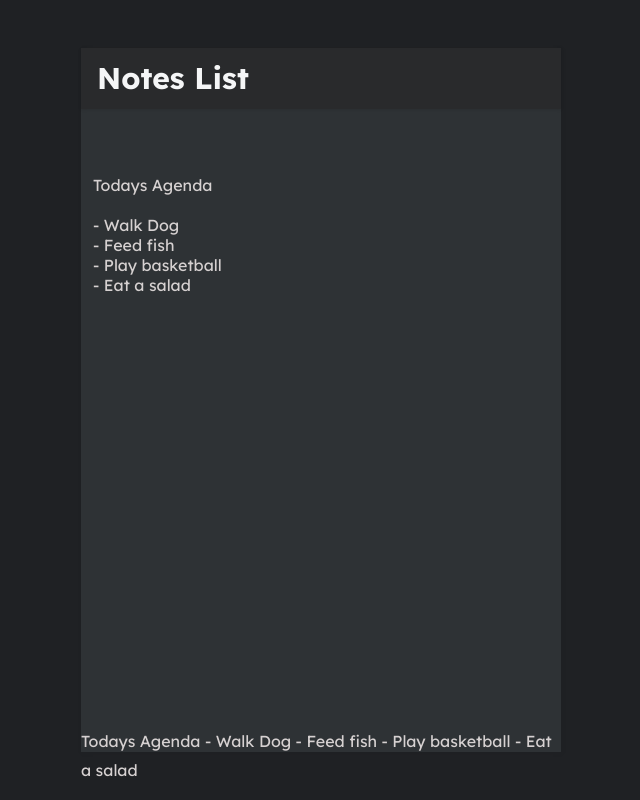
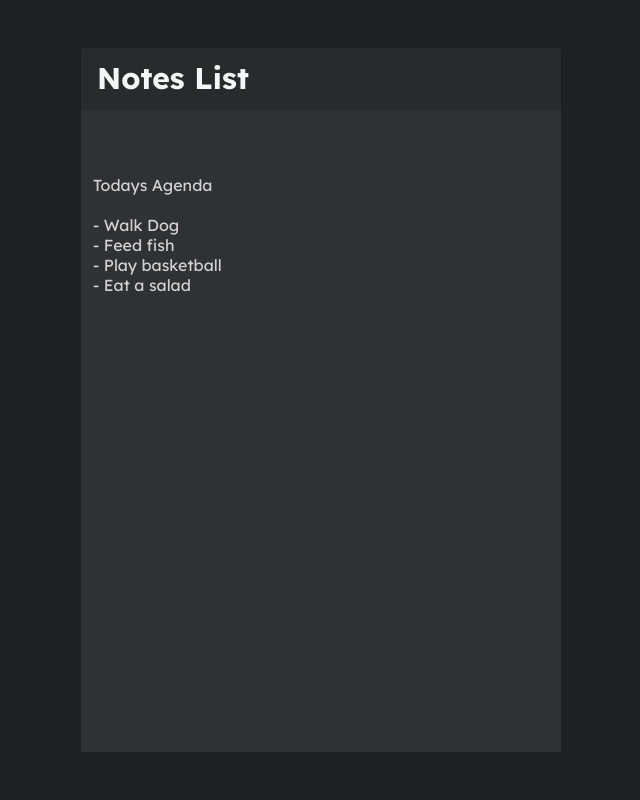
Before and after one commit to Sch-Steve/mynotes, a React (Create React App) app: page /note/1 in a window 1280 px wide. Shown: the whole page, without its empty margins (319-959 px from the left). Built offline with nearby package versions, Linux system fonts and the light colour scheme; some icons are missing.

Commit message:
Remved redundant notes text in NotePage.js

```diff
--- a/src/pages/NotePage.js
+++ b/src/pages/NotePage.js
@@ -21,7 +21,6 @@ function NotePage() {
         </div>
 
         <textarea value={note?.body}></textarea>
-      <p>{note?.body}</p>
     </div>
   );
 }
```
